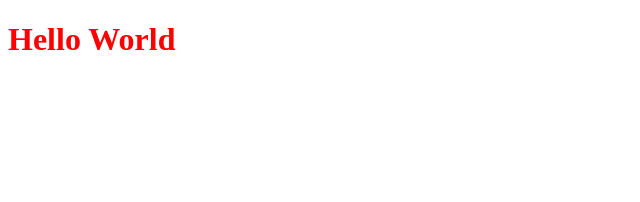
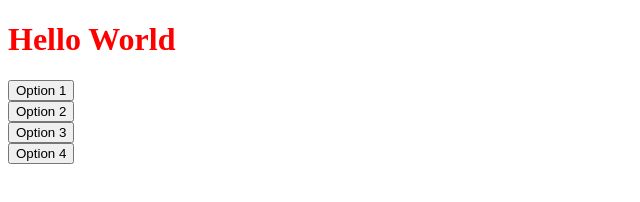
Before and after one commit to locb65/Trivia-Game, a plain HTML site: page index.html in a window 1280 px wide. Shown: the whole page, without its empty margins (0-640 px from the left). Drawn offline with Linux system fonts and the light colour scheme.

Commit message:
added buttons for options to html

```diff
--- a/index.html
+++ b/index.html
@@ -9,6 +9,20 @@
 </head>
 <body>
     <h1>Hello World</h1>
+    <div class = 'choicesContainer'>
+        <div>
+            <button>Option 1</button>
+        </div>
+        <div>
+            <button>Option 2</button>
+        </div>
+        <div>
+            <button>Option 3</button>
+        </div>
+        <div>
+            <button>Option 4</button>
+        </div>
+    </div>
     <script src="script.js"></script>
 </body>
 </html>
```
